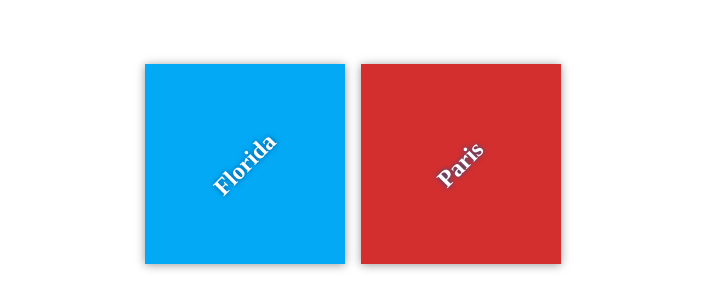
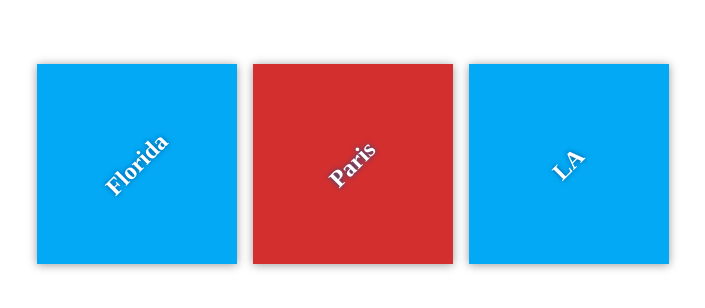
Before and after one commit to zewain/my-travel-plans, a plain HTML site: page index.html in a window 1280 px wide. Shown: the part 236-544 px from the top of the page, without its empty margins (287-992 px from the left). Drawn offline with Linux system fonts and the light colour scheme.

Commit message:
feat: Adding LA to the list

```diff
--- a/index.html
+++ b/index.html
@@ -10,6 +10,7 @@
 
     <div class="container">
         <div class="destination-container">
+
             <div class="destination" id="florida">
                 <h2>Florida</h2>
             </div>
@@ -17,6 +18,11 @@
             <div class="destination" id="paris">
                 <h2>Paris</h2>
             </div>
+
+            <div class="destination" id="LA">
+                <h2>LA</h2>
+            </div>
+
         </div>
     </div>
 
```
